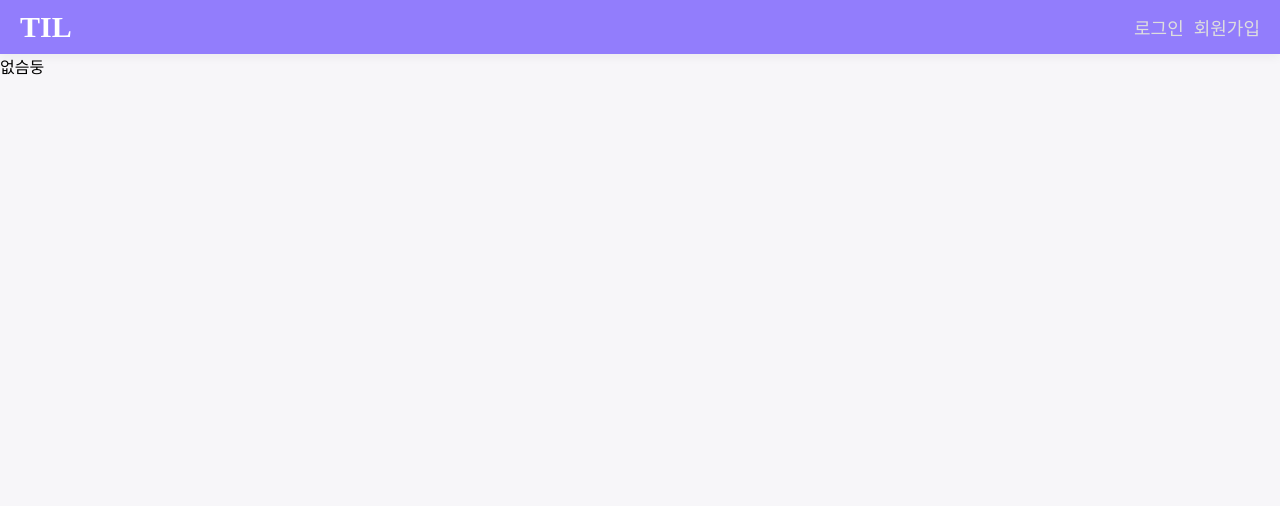
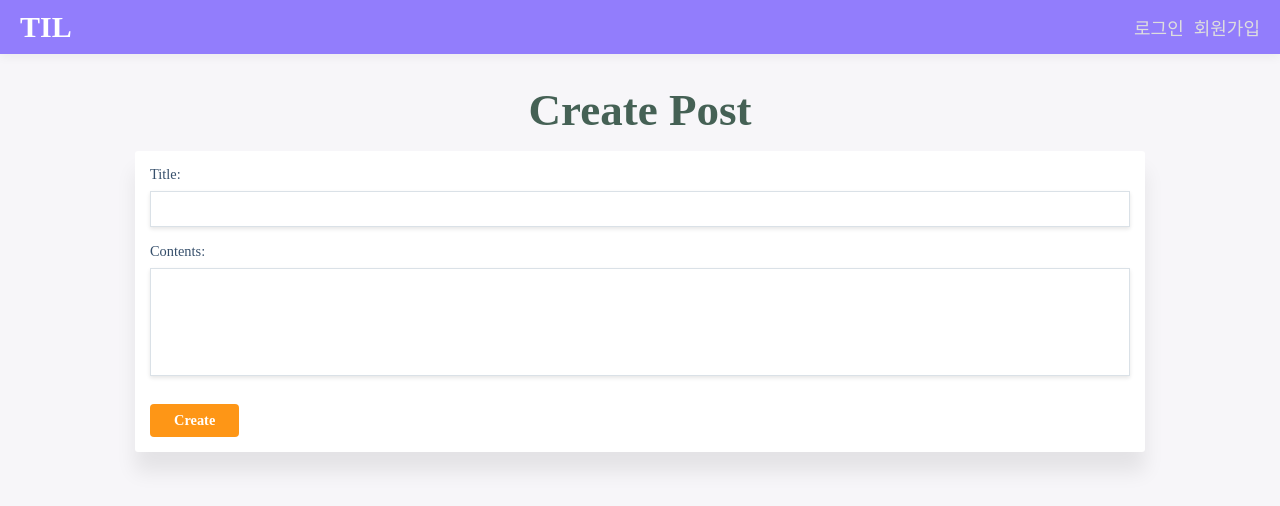
Before and after one commit to Ryu-JeongMoon/vue-til-project, a Vue app in the folder vue-til/: page /add in a window 1280 px wide. Shown: the top 506 px of the page. Built offline with nearby package versions, Linux system fonts and the light colour scheme; no server answers; a web font is replaced by a local one.

Commit message:
- create post

```diff
--- a/vue-til/src/api/index.js
+++ b/vue-til/src/api/index.js
@@ -23,4 +23,8 @@
   return instance.get('posts');
 }
 
-export {registerUser, loginUser, fetchPosts};
+function createPost(postData) {
+  return instance.post('posts', postData);
+}
+
+export {registerUser, loginUser, fetchPosts, createPost};
--- /dev/null
+++ b/vue-til/src/components/posts/PostAddForm.vue
@@ -0,0 +1,68 @@
+<template>
+  <div class="contents">
+    <h1 class="page-header">Create Post</h1>
+    <div class="form-wrapper">
+      <form class="form" @submit.prevent="submitForm">
+        <div>
+          <label for="title">Title:</label>
+          <input id="title" type="text" v-model="title"/>
+        </div>
+        <div>
+          <label for="contents">Contents:</label>
+          <textarea type="text" id="contents" rows="5" v-model="contents"/>
+          <p v-if="!isContentsValid" class="validation-text warning">Contents must be less than 250 letters</p>
+        </div>
+        <button type="submit" class="btn">Create</button>
+      </form>
+      <p class="log">{{ logMessage }}</p>
+    </div>
+  </div>
+</template>
+
+<script>
+import {createPost} from "@/api";
+
+export default {
+  data() {
+    return {
+      title: '',
+      contents: '',
+      logMessage: '',
+    }
+  },
+  computed: {
+    isContentsValid() {
+      return this.contents.length <= 250;
+    }
+  },
+  methods: {
+    async submitForm() {
+      try {
+        const response = await createPost({
+          title: this.title,
+          contents: this.contents
+        })
+        console.log(response);
+      } catch (error) {
+        this.logMessage = error.response.data.message;
+      }
+
+      this.initForm();
+    },
+    initForm() {
+      this.title = '';
+      this.contents = '';
+    },
+  }
+}
+</script>
+
+<style scoped>
+.form-wrapper .form {
+  width: 100%;
+}
+
+.btn {
+  color: white;
+}
+</style>
--- a/vue-til/src/routes/index.js
+++ b/vue-til/src/routes/index.js
@@ -23,6 +23,10 @@
       component: () => import('@/views/MainPage'),
     },
     {
+      path: '/add',
+      component: () => import('@/views/PostAddPage'),
+    },
+    {
       path: '*',
       component: () => import('@/views/PageNotFound')
     },
--- a/vue-til/src/views/MainPage.vue
+++ b/vue-til/src/views/MainPage.vue
@@ -7,6 +7,9 @@
         <PostItemList v-for="postItem in postItems" :key="postItem._id" :postItem="postItem"></PostItemList>
       </ul>
     </div>
+    <router-link to="/add" class="create-button">
+      <i class="ion-md-add"></i>
+    </router-link>
   </div>
 </template>
 
--- /dev/null
+++ b/vue-til/src/views/PostAddPage.vue
@@ -0,0 +1,19 @@
+<template>
+  <div>
+    <PostAddForm></PostAddForm>
+  </div>
+</template>
+
+<script>
+import PostAddForm from "@/components/posts/PostAddForm";
+
+export default {
+  components: {
+    PostAddForm,
+  }
+}
+</script>
+
+<style>
+
+</style>
```
